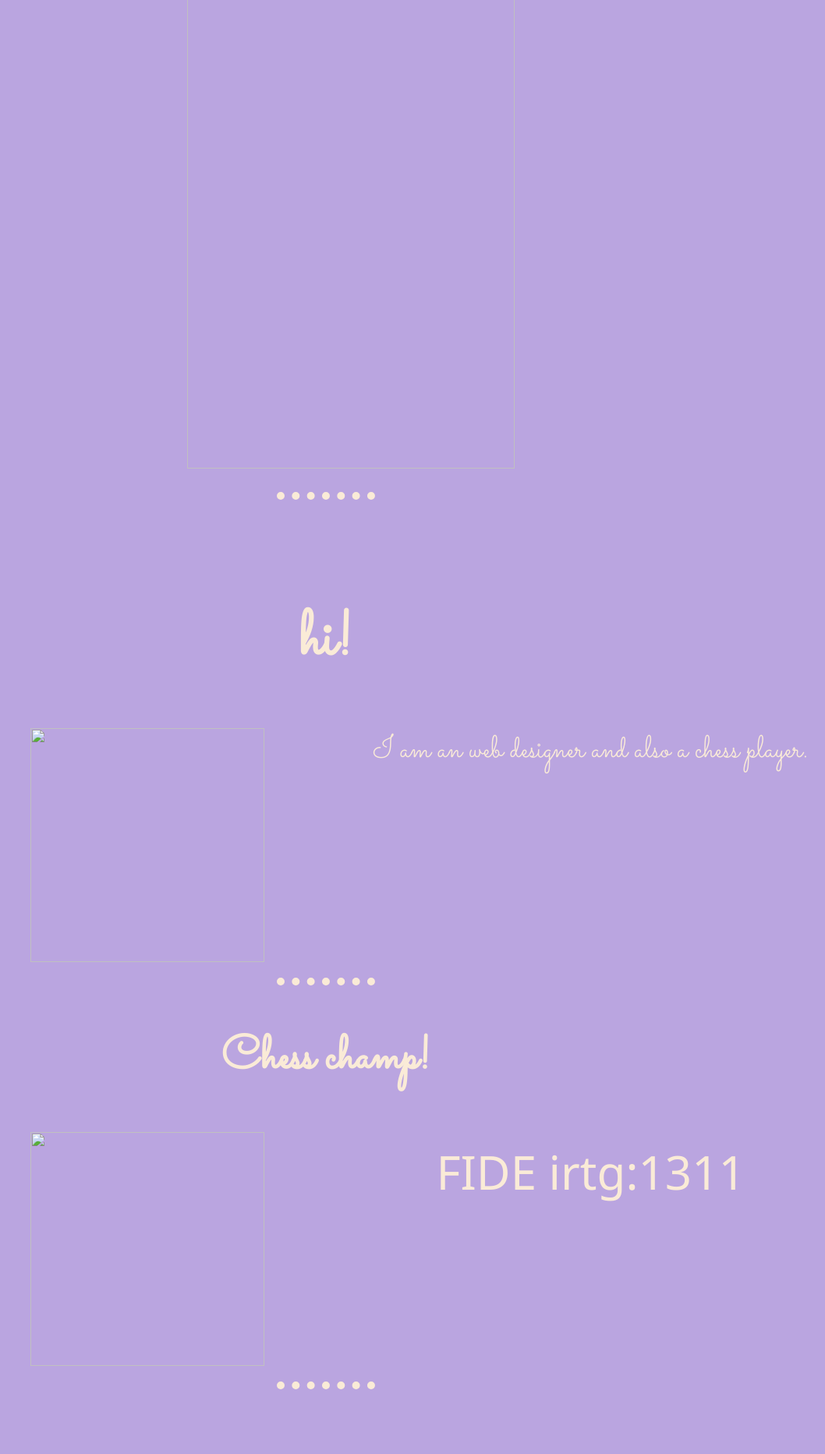
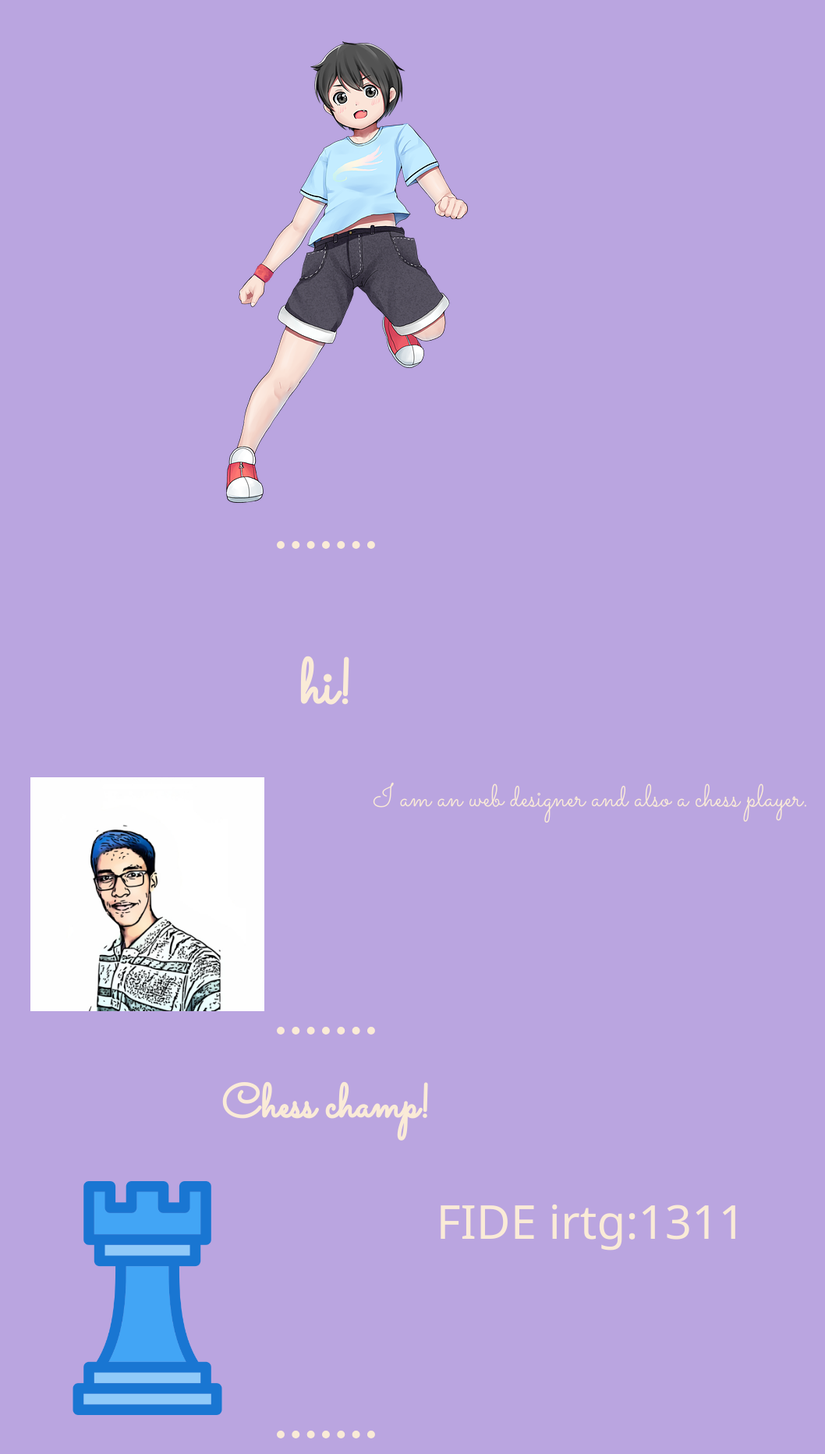
Before and after one commit to abhayselva/cv1, a plain HTML site: page index.html in a window 1280 px wide. Shown: the part 404-2269 px from the top of the page at 78% size, without its empty margins (222-1280 px from the left). Before the commit the page ends 2206 px from the top, so only its background shows below. Drawn offline with Linux system fonts and the light colour scheme.

Commit message:
Update index.html

```diff
--- a/index.html
+++ b/index.html
@@ -10,18 +10,18 @@
 
 <body>
 
-<div class="s1"><a href="index.html"><img src="images/logo.jpg" width="500" height="100" alt="logo"></a></div>
+<div class="s1"><a href="index.html"><img src="logo.jpg" width="500" height="100" alt="logo"></a></div>
 	<div class="top"><p><h1>I am abhay selva</h1></p><p>A programmer</p>
-<img class="s1" src="images/moe-3669744_640.png" width="420" height="640" alt=""/></div>
+<img class="s1" src="moe-3669744_640.png" width="420" height="640" alt=""/></div>
 	<hr>
-	<div class="middle"><h1>hi!</h1><img class="s2" src="images/image.png" width="700" height="700" alt=""/>
+	<div class="middle"><h1>hi!</h1><img class="s2" src="image.png" width="700" height="700" alt=""/>
 		<p>I am an web designer and also a chess player.</p>
 
 </div>
 	<br>
 	<hr>
 <div class="bottom"><h2>Chess champ!</h2>
-  <img class="s2" src="images/1626918.png" width="512" height="512" alt=""/>
+  <img class="s2" src="1626918.png" width="512" height="512" alt=""/>
 <p class="s3">FIDE irtg:1311</p></div>
 	<br>
 	<hr>
```
